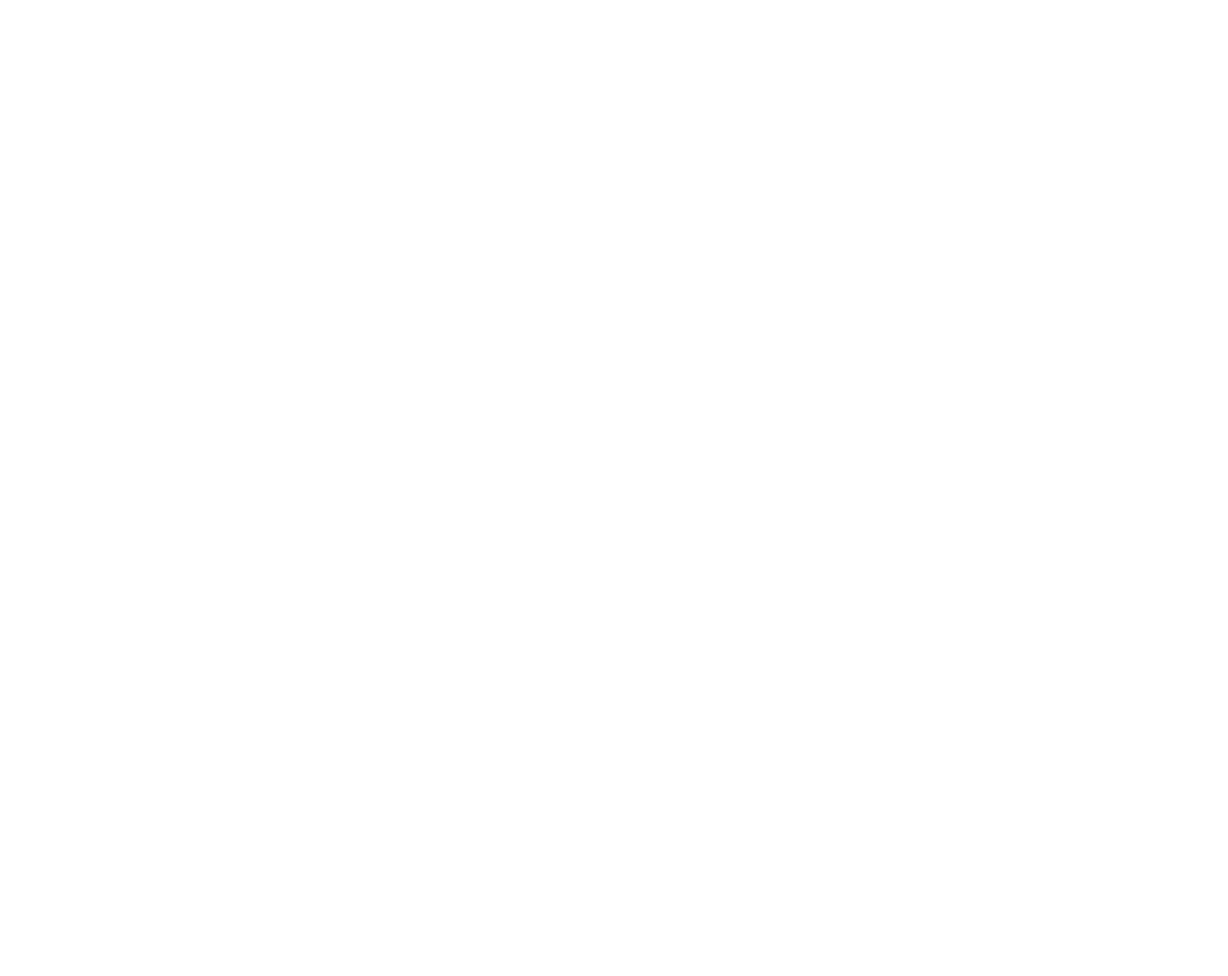
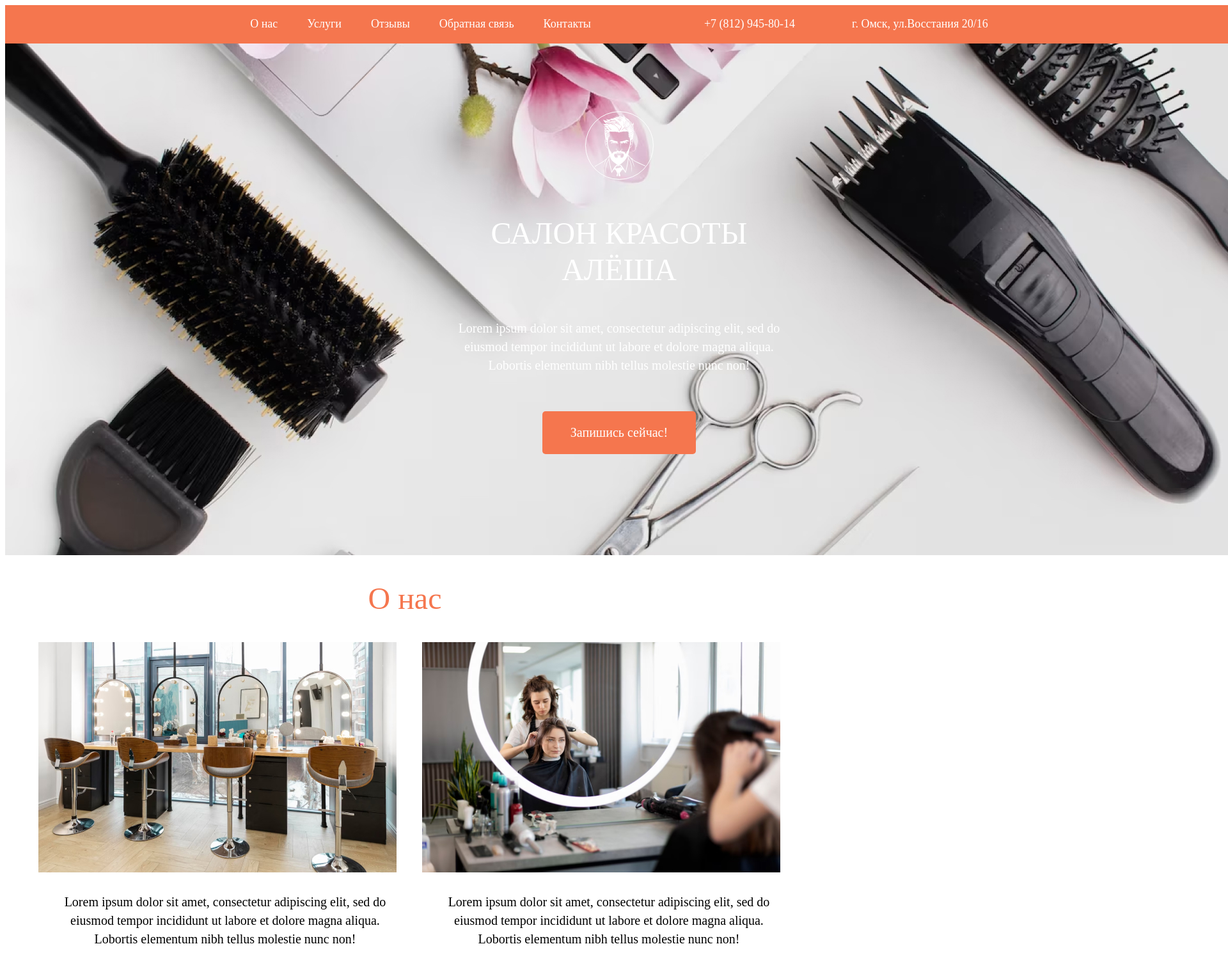
Before and after one commit to SCP-050-PT/Salon-krasoty-Alyosha, a plain HTML site: page index.html in a window 1280 px wide. Shown: the whole page at 64% size, 1920 px wide, since content can reach past the window. Before the commit the page ends 800 px from the top, so only its background shows below. Drawn offline with Linux system fonts and the light colour scheme.

Commit message:
Add files via upload
add Header and Main

```diff
--- /dev/null
+++ b/css/style.css
@@ -0,0 +1,175 @@
+html{
+	margin: 0;
+	padding: 0;
+}
+ul {
+	padding: 0;
+}
+li {
+	list-style: none;
+}
+a {
+	text-decoration: none;
+}
+
+/*Style for Header*/
+.header{
+	width: 1920px;
+	height: 60px;
+	background-color: #f5764e;
+}
+.header-blocks{
+	display: flex;
+	align-items: center;
+	justify-content: center;
+}
+.header-item {
+	display: inline-block;
+	font-family: 'Jost';
+	font-style: normal;
+	font-weight: 400;
+	font-size: 18px;
+	line-height: 26px;
+}
+.header-item + .header-item {
+	padding-left: 42px;
+}
+.header-nav a {
+	color: #FFFFFF;
+}
+.header-nav a:hover{
+	color: #ffe600;
+}
+.header-phone {
+	font-family: 'Jost';
+	font-style: normal;
+	font-weight: 400;
+	font-size: 18px;
+	line-height: 26px;
+	color: #FFFFFF;
+	margin-left: 177px;
+}
+.header-address {
+	font-family: 'Jost';
+	font-style: normal;
+	font-weight: 400;
+	font-size: 18px;
+	line-height: 26px;
+	color: #FFFFFF;
+	margin-left: 89px;
+}
+/*Style for Main*/
+/*Style for Переход*/
+.transition {
+	display: flex;
+	flex-direction: column;
+	align-items: center;
+	width: 1920px;
+	height: 800px;
+	background-image: url('../img/fons.jpg');
+	background-size: no-repeat;
+}
+.transition-logo {
+	padding-top: 106px;
+	width: 107px;
+	height: 107px;
+}
+.transition-heading{
+	padding-top: 55px;
+	margin: 0;
+	font-family: 'Jost';
+	font-style: normal;
+	width: 417px;
+	height: 106px;
+	font-weight: 500;
+	font-size: 48px;
+	line-height: 119.5%;
+	color: #FFFFFF;
+	text-align: center;
+}
+.transition-text {
+	padding-top: 57px;
+	padding-bottom: 57px;
+	margin: 0;
+	font-family: 'Jost';
+	font-style: normal;
+	width: 543px;
+	height: 87px;
+	font-weight: 400;
+	font-size: 20px;
+	line-height: 29px;
+	color: #FFFFFF;
+	text-align: center;
+}
+.transition-btn {
+	padding-top: 19px;
+	padding-bottom: 19px;
+	width: 240px;
+	background: #F5764E;
+	border-radius: 5px;
+	font-family: 'Jost';
+	font-style: normal;
+	font-weight: 400;
+	font-size: 20px;
+	line-height: 29px;
+	text-align: center;
+	color: #FFFFFF;
+}
+/*Style for О нас*/
+.information {
+	display: flex;
+	flex-direction: column;
+	align-items: center;
+	justify-content: center;
+	width: 1160px;
+	height: 655px;
+	margin: 0 auto;
+}
+.information-heading {
+	width: 129px;
+	height: 57px;
+	font-family: 'Jost';
+	font-style: normal;
+	font-weight: 500;
+	font-size: 48px;
+	line-height: 119.5%;
+	color: #F5764E;
+	margin: 0;
+	padding: 39px 0 40px 0;
+}
+.information-inner {
+	display: flex;
+	flex-direction: row;
+}
+.information-text {
+	width: 512px;
+	height: 87px;
+	font-family: 'Jost';
+	font-style: normal;
+	font-weight: 300;
+	font-size: 20px;
+	line-height: 29px;
+	text-align: center;
+	color: #000000;
+	margin: 0;
+	padding: 32px 0 40px 24px;
+}
+.information-left {
+	display: flex;
+	flex-direction: column;
+	align-items: center;
+	margin-right: 40px;
+}
+.information-left img {
+	width: 560px;
+	height: 360px;
+}
+.information-right {
+	display: flex;
+	flex-direction: column;
+	align-items: center;
+}
+.information-right img {
+	width: 560px;
+	height: 360px;
+}
--- a/index.html
+++ b/index.html
@@ -1,18 +1,82 @@
 <!DOCTYPE html>
-<html lang="en">
+<html lang="ru">
 <head>
 	<meta charset="UTF-8">
+	<link rel="icon" type="image/svg" href="img/icons/favicon.svg">
 	<meta name="viewport" content="width=device-width, initial-scale=1.0">
+	<link rel="stylesheet" type="text/css" href="css/style.css">
 	<title>Салон красоты Алёша</title>
 </head>
 <body>
-	<header>
+	<!-- Шапка сайта -->
+	<header class="header">
+		<div class="header-blocks">
+			<nav class="header-nav">
+				<ul>
+					<li class="header-item"><a href="#information">О нас</a></li>
+					<li class="header-item"><a href="#services">Услуги</a></li>
+					<li class="header-item"><a href="#reviews">Отзывы</a></li>
+					<li class="header-item"><a href="#feedback">Обратная связь</a></li>
+					<li class="header-item"><a href="#contacts">Контакты</a></li>
+				</ul>
+			</nav>
+		<a  class="header-phone"href="tel:+7(812)945-80-14">+7 (812) 945-80-14</a>
+		<span class="header-address">г. Омск, ул.Восстания 20/16</span>
+		</div>
+	</header>
+	<!-- Контент сайта -->
+	<main>
+		<!-- Блок Переход к форме -->
+		<section>
+			<div class="transition">
+				<img class="transition-logo" src="img/icons/logo.svg" alt="logo">
+				<h1 class="transition-heading">САЛОН КРАСОТЫ АЛЁША</h1>
+				<p class="transition-text">
+					Lorem ipsum dolor sit amet, consectetur adipiscing elit, sed do eiusmod tempor incididunt ut labore et dolore magna aliqua. Lobortis elementum nibh tellus molestie nunc non!
+				</p>
+				<a class="transition-btn" href="#feedback">Запишись сейчас!</a>
+			</div>
+		</section>
 
-	</header>
-	<main>
+		<!-- Блок О нас -->
+		<section id="information">
+			<div class="information">
+					<h2 class="information-heading">О нас</h2>
+				<div class="information-inner">
+					<div class="information-left">
+						<img src="img/information-1.jpg" alt="рабочие места">
+						<p class="information-text">Lorem ipsum dolor sit amet, consectetur adipiscing elit, sed do eiusmod tempor incididunt ut labore et dolore magna aliqua. Lobortis elementum nibh tellus molestie nunc non!</p>
+					</div>
+					<div class="information-right">
+						<img src="img/information-2.jpg" alt="процесс стрижки">
+						<p class="information-text">Lorem ipsum dolor sit amet, consectetur adipiscing elit, sed do eiusmod tempor incididunt ut labore et dolore magna aliqua. Lobortis elementum nibh tellus molestie nunc non!</p>
+					</div>
+				</div>
+			</div>
+		</section>
 
+		<!-- Блок Услуги -->
+		<section id="services">
+
+		</section>
+
+		<!-- Блок Отзывы -->
+		<section id="reviews">
+
+		</section>
+
+		<!-- Блок Обратная связь -->
+		<section id="feedback">
+
+		</section>
+
+		<!-- Блок Контакты -->
+		<section id="contacts">
+
+		</section>
 	</main>
-	<footer>
+	<!-- Подвал сайта -->
+	<footer class="footer">
 
 	</footer>
 </body>
```
Also changed, not shown: img/fons.jpg (added), img/icons/favicon.svg (added), img/icons/logo.svg (added), img/information-1.jpg (added), img/information-2.jpg (added).
